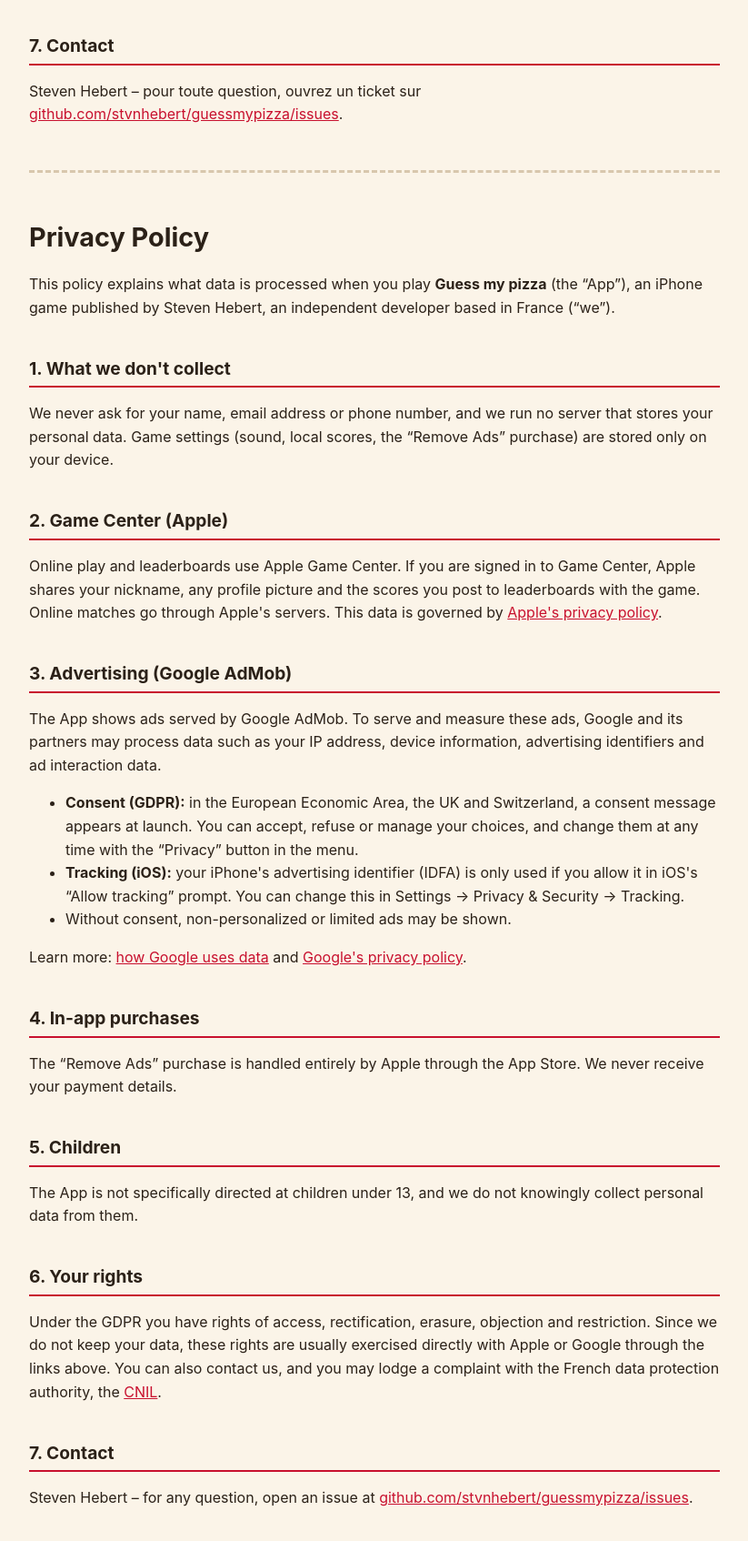
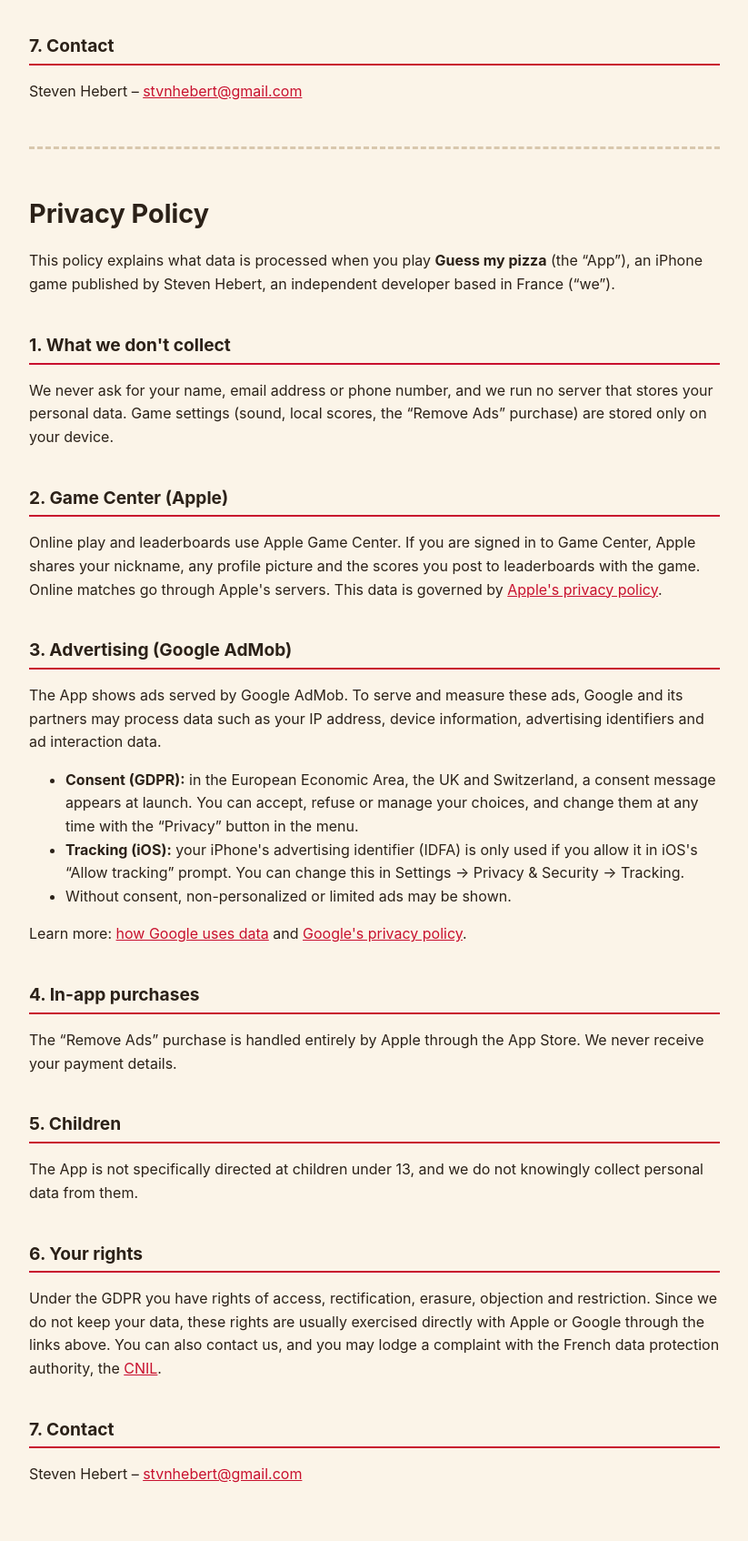
Before and after one commit to stvnhebert/guessmypizza, a plain HTML site: page index.html in a window 1280 px wide. Shown: the part 1619-3313 px from the top of the page at 91% size, without its empty margins (228-1051 px from the left). Drawn offline with Linux system fonts and the light colour scheme.

Commit message:
Add files via upload

```diff
--- a/index.html
+++ b/index.html
@@ -48,7 +48,7 @@
 <p>Conformément au RGPD, vous disposez de droits d'accès, de rectification, d'effacement, d'opposition et de limitation. Comme nous ne conservons pas vos données, ces droits s'exercent le plus souvent directement auprès d'Apple ou de Google, via les liens ci-dessus. Vous pouvez aussi nous écrire, et vous avez le droit d'introduire une réclamation auprès de la <a href="https://www.cnil.fr/">CNIL</a>.</p>
 
 <h2>7. Contact</h2>
-<p>Steven Hebert – pour toute question, ouvrez un ticket sur <a href="https://github.com/stvnhebert/guessmypizza/issues">github.com/stvnhebert/guessmypizza/issues</a>.</p>
+<p>Steven Hebert – <a href="mailto:stvnhebert@gmail.com">stvnhebert@gmail.com</a></p>
 </section>
 
 <hr>
@@ -82,7 +82,7 @@
 <p>Under the GDPR you have rights of access, rectification, erasure, objection and restriction. Since we do not keep your data, these rights are usually exercised directly with Apple or Google through the links above. You can also contact us, and you may lodge a complaint with the French data protection authority, the <a href="https://www.cnil.fr/">CNIL</a>.</p>
 
 <h2>7. Contact</h2>
-<p>Steven Hebert – for any question, open an issue at <a href="https://github.com/stvnhebert/guessmypizza/issues">github.com/stvnhebert/guessmypizza/issues</a>.</p>
+<p>Steven Hebert – <a href="mailto:stvnhebert@gmail.com">stvnhebert@gmail.com</a></p>
 </section>
 </body>
 </html>
```
